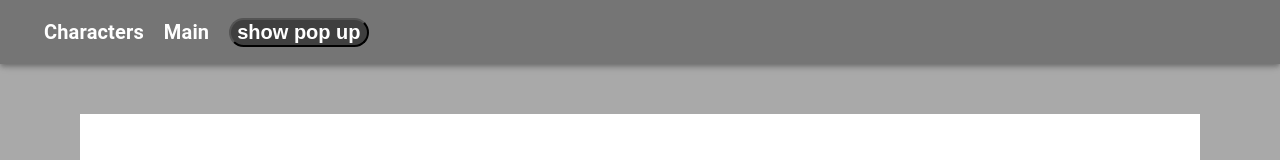
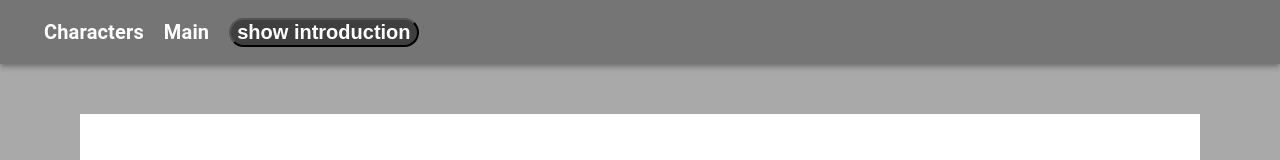
Before and after one commit to Lubava7/react-got, a React (Create React App) app: page /items in a window 1280 px wide. Shown: the top 160 px of the page. Built offline with nearby package versions, Linux system fonts and the light colour scheme; no server answers.

Commit message:
edit popup

```diff
--- a/src/components/PopupOpenButton/PopupOpenButton.js
+++ b/src/components/PopupOpenButton/PopupOpenButton.js
@@ -8,7 +8,7 @@ function PopupOpenButton() {
   return (
     <div>
       <button onClick={() => setIsOpen(true)} className="popup-open-button">
-        show pop up
+        show introduction
       </button>
       <Popup open={isOpen} onClose={() => setIsOpen(false)} />
     </div>
```
